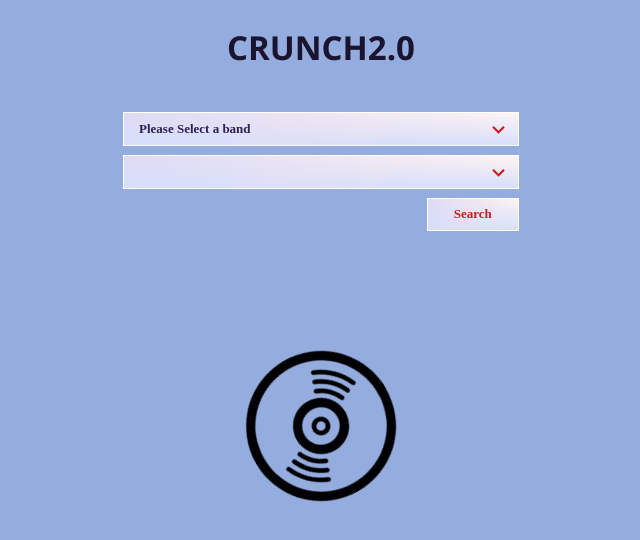
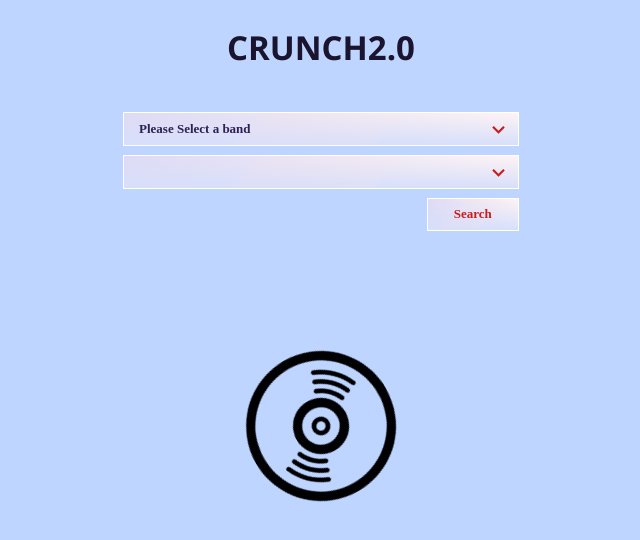
Before and after one commit to jacobg1/concert-search, a React (Create React App) app: page / in a window 1280 px wide. Shown: the top 540 px of the page, without its empty margins (319-959 px from the left). Built offline with nearby package versions, Linux system fonts and the light colour scheme; a web font is replaced by a local one.

Commit message:
adding background color

```diff
--- a/src/App.scss
+++ b/src/App.scss
@@ -1,10 +1,17 @@
 html {
   font-size: 62.5%;
 }
+
 .App {
   text-align: center;
-  background-color: #94adde;
+  // background-color: #94adde;
+  background-color: #f0ecf9;
   min-height: 100vh;
+  // background: -webkit-linear-gradient(-45deg, transparent 33%, rgba(0, 0, 0, 0.1) 33%, rgba(0, 0, 0, 0.1) 66%, transparent 66%), -webkit-linear-gradient(top, rgba(255, 255, 255, 0.25), rgba(0, 0, 0, 0.25)), -webkit-linear-gradient(left, #9fb6e1, #e1e5fe);
+  // background: -webkit-linear-gradient(-45deg, transparent 0%, rgba(0, 0, 0, 0.1) 46%, rgba(0, 0, 0, 0.1) 66%, transparent 95%), -webkit-linear-gradient(top, rgba(255, 255, 255, 0.25), rgba(0, 0, 0, 0.25)), -webkit-linear-gradient(left, #659afd, #ff8fe2);
+  // background: linear-gradient(left, #659afd, #ff8fe2);
+  // background: -webkit-linear-gradient(left, #659afd, #aeceff);
+  background: #bed5ff;
 }
 @font-face {
   font-family: 'Noto Sans';
```
